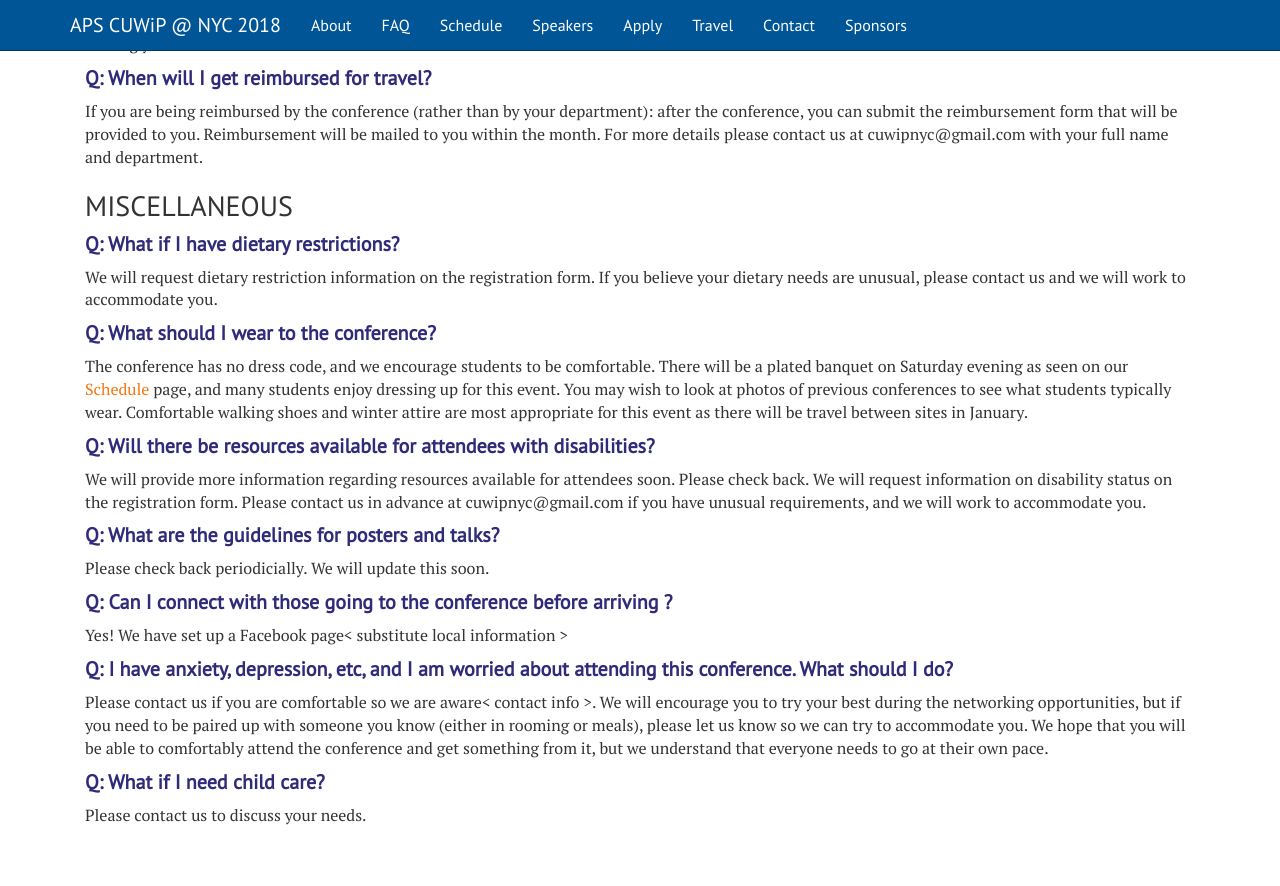
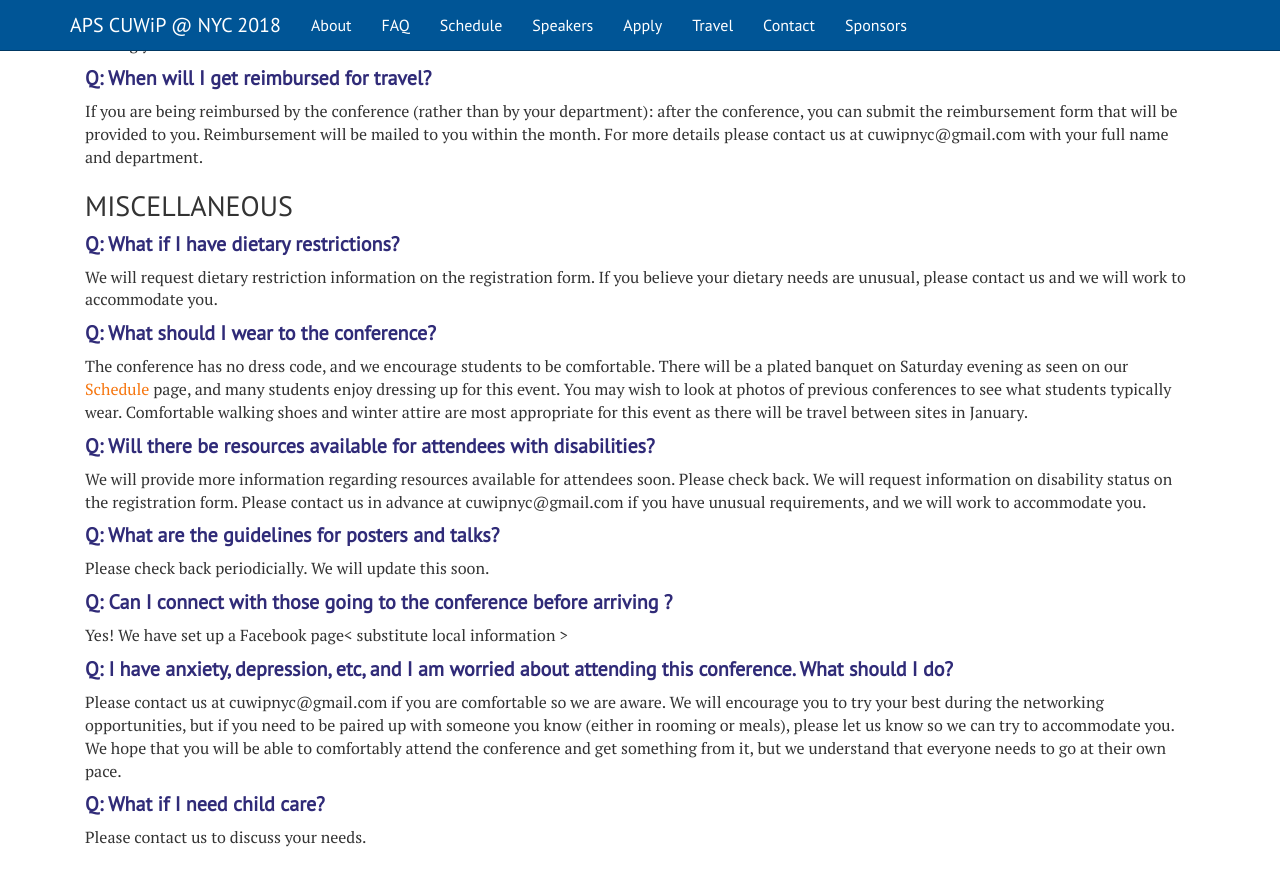
Before and after one commit to cuwip-nyc/cuwip-nyc.github.io, a Jekyll site: the page built from faq.md, in a window 1280 px wide and 900 px high, scrolled down 2975 px. Shown: the top 886 px of the window. Built offline with Jekyll 4.4.1, drawn with Linux system fonts in a browser that asks for light colours.

Commit message:
Update faq with contact email for mental health issues.

```diff
--- a/faq.md
+++ b/faq.md
@@ -179,7 +179,7 @@ Please check back periodicially. We will update this soon.
 
 #### I have anxiety, depression, etc, and I am worried about attending this conference. What should I do?
 
-Please contact us if you are comfortable so we are aware< contact info >. We will encourage you to try your best during the networking opportunities, but if you need to be paired up with someone you know (either in rooming or meals), please let us know so we can try to accommodate you. We hope that you will be able to comfortably attend the conference and get something from it, but we understand that everyone needs to go at their own pace.
+Please contact us at cuwipnyc@gmail.com if you are comfortable so we are aware. We will encourage you to try your best during the networking opportunities, but if you need to be paired up with someone you know (either in rooming or meals), please let us know so we can try to accommodate you. We hope that you will be able to comfortably attend the conference and get something from it, but we understand that everyone needs to go at their own pace.
 
 #### What if I need child care?
 
```
